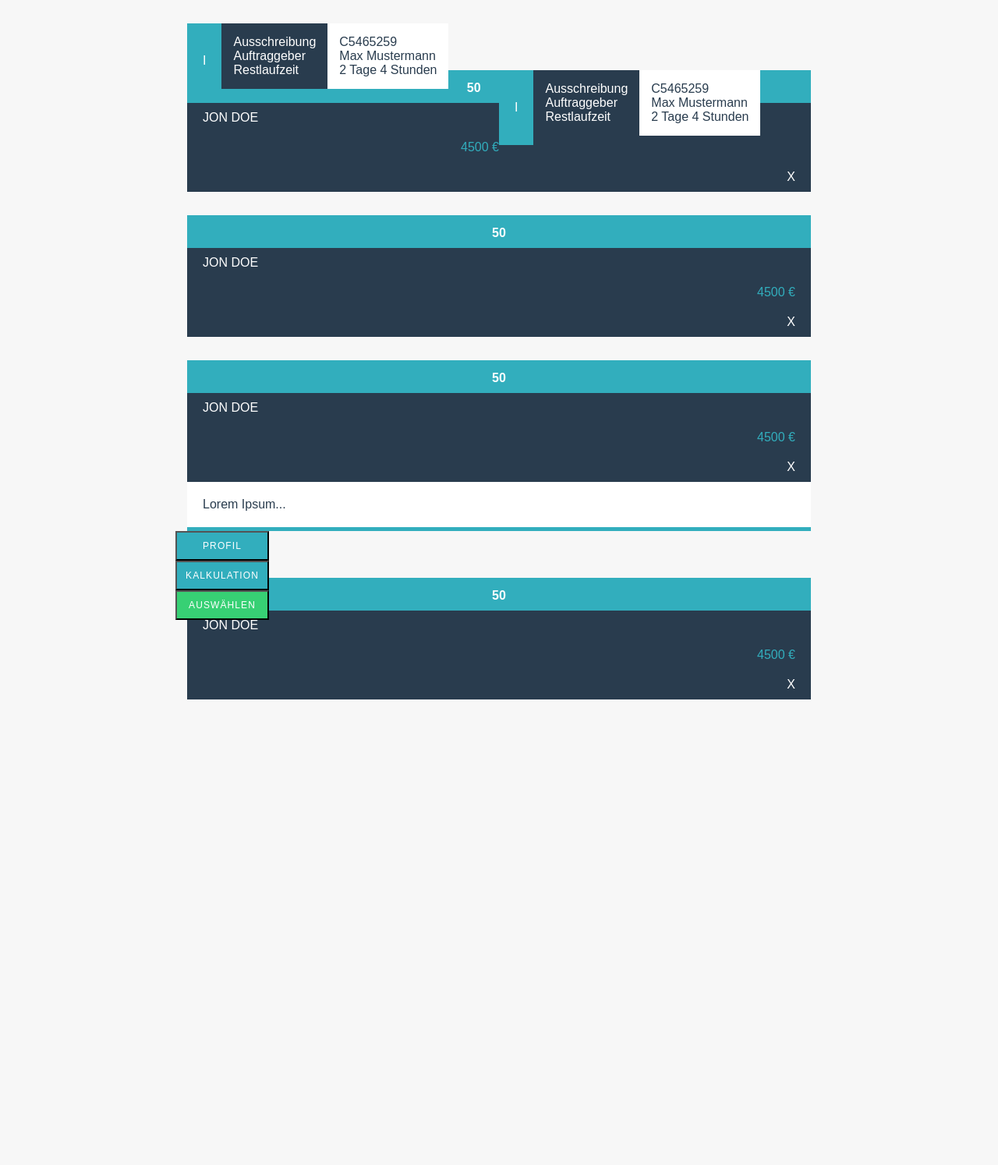
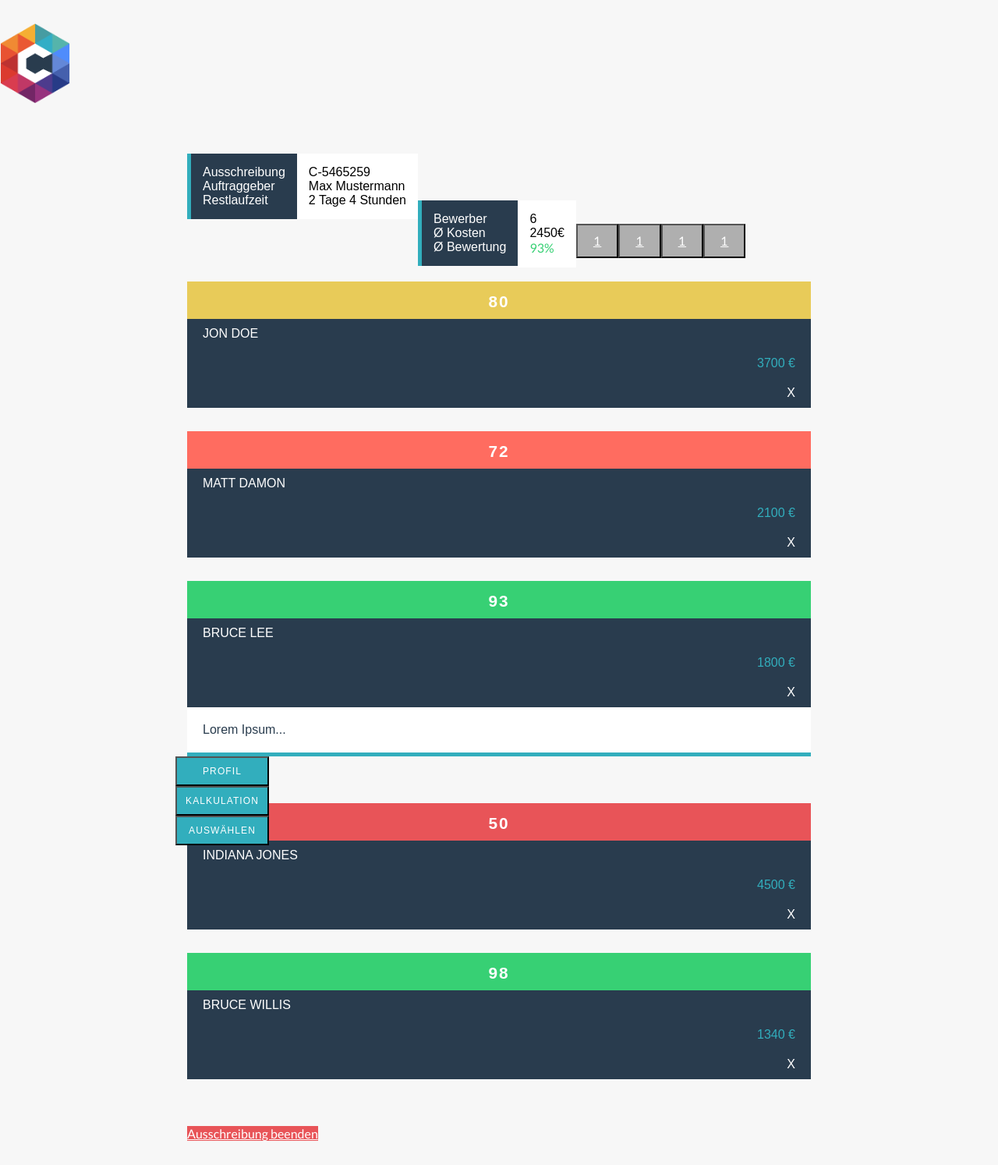
Before and after one commit to Joekant/calculi, a PHP site: page /compare.html in a window 1280 px wide. Shown: the whole page at 78% size. Before the commit the page ends 897 px from the top, so only its background shows below. Run offline with PHP 8.4, Linux system fonts and the light colour scheme; style sheets or scripts are compiled from the project's sources.

Commit message:
- added colors - worked on compare.html - reduzed/improved scss

```diff
--- a/html/compare.html
+++ b/html/compare.html
@@ -14,20 +14,20 @@
   </head>
   <body>
 
+<div class="text-center">
+      <img src="img/logo_symbol.png" width="90px" class="half-padding">
+    </div>
+
   <div class="container">
-
-
-     <div class="row">
    <div class="medium-6 columns info half-padding">
      <div class="box">
-           <div class="icon">I</div>
-           <div class="text">
+       <div class="text dark-bg">
           Ausschreibung<br />
           Auftraggeber<br />
           Restlaufzeit<br />
         </div>
         <div class="value">
-              C5465259<br />
+          C-5465259<br />
           Max Mustermann<br />
           2 Tage 4 Stunden<br />
         </div>
@@ -36,45 +36,46 @@
 
    <div class="medium-6 columns statistic half-padding">
      <div class="box">
-           <div class="icon">I</div>
-           <div class="text">
-              Ausschreibung<br />
-              Auftraggeber<br />
-              Restlaufzeit<br />
+       <div class="text dark-bg">
+          Bewerber<br />
+          Ø Kosten<br />
+          Ø Bewertung <br />
         </div>
         <div class="value">
-              C5465259<br />
-              Max Mustermann<br />
-              2 Tage 4 Stunden<br />
-            </div>
+          6<br />
+          2450€<br />
+          <span class="green-font">93%</span><br />
         </div>
      </div>
    </div>
 
+    <div class="sort padding-bottom">
+      <button class="sortbuttons"><a href="">1</a></button><button class="sortbuttons"><a href="">1</a></button><button class="sortbuttons"><a href="">1</a></button><button class="sortbuttons"><a href="">1</a></button>
+    </div>
 
-    <div class="item half-margin">
+    <div class="item dark-bg yellow-border half-margin">
      <div class="row">
-      <div class="medium-1 columns rating">50</div>
+      <div class="medium-1 columns rating yellow-bg">80</div>
       <div class="small-6 columns name">Jon Doe</div>
-      <div class="small-4 columns price">4500 €</div>
+      <div class="small-4 columns price">3700 €</div>
       <div class="small-1 columns marker">X</div>
      </div>
     </div>
 
-    <div class="item half-margin">
+    <div class="item dark-bg orange-border half-margin">
      <div class="row">
-      <div class="medium-1 columns rating">50</div>
-      <div class="small-6 columns name">Jon Doe</div>
-      <div class="small-4 columns price">4500 €</div>
+      <div class="medium-1 columns rating orange-bg">72</div>
+      <div class="small-6 columns name">Matt Damon</div>
+      <div class="small-4 columns price">2100 €</div>
       <div class="small-1 columns marker">X</div>
      </div>
     </div>
 
-    <div class="item half-margin">
+    <div class="item dark-bg green-border half-margin">
      <div class="row">
-      <div class="medium-1 columns rating">50</div>
-      <div class="small-6 columns name">Jon Doe</div>
-      <div class="small-4 columns price">4500 €</div>
+      <div class="medium-1 columns green-bg rating">93</div>
+      <div class="small-6 columns name">Bruce Lee</div>
+      <div class="small-4 columns price">1800 €</div>
       <div class="small-1 columns marker">X</div>
      </div>
       <div class="collapsed">
@@ -89,21 +90,30 @@
       </div>
     </div>
 
-
-
-    <div class="item half-margin">
+    <div class="item dark-bg red-border half-margin">
      <div class="row">
-      <div class="medium-1 columns rating">50</div>
-      <div class="small-6 columns name">Jon Doe</div>
+      <div class="medium-1 columns red-bg rating">50</div>
+      <div class="small-6 columns name">Indiana Jones</div>
       <div class="small-4 columns price">4500 €</div>
       <div class="small-1 columns marker">X</div>
      </div>
     </div>
 
-
+    <div class="item dark-bg green-border half-margin">
+     <div class="row">
+      <div class="medium-1 columns green-bg rating">98</div>
+      <div class="small-6 columns name">Bruce Willis</div>
+      <div class="small-4 columns price">1340 €</div>
+      <div class="small-1 columns marker">X</div>
+     </div>
     </div>
 
 
+      <div class="text-center half-padding">
+      <a href="" class="button red-bg">Ausschreibung beenden</a>
+      </div>
+
+    </div>
 
     <script src="js/vendor/jquery.js"></script>
     <script src="js/foundation.min.js"></script>
--- a/html/css/app.css
+++ b/html/css/app.css
@@ -13,27 +13,34 @@
 /* -----------------------------------------
    Shared Properties
 ----------------------------------------- */
+/* line 35, ../scss/app.scss */
 .end {
   clear: both; }
 
 /*Global Variables*/
+/* line 63, ../scss/app.scss */
 html, body {
   background-color: #f7f7f7; }
 
+/* line 68, ../scss/app.scss */
 ul li {
   list-style: none; }
 
+/* line 70, ../scss/app.scss */
 h1, h2, h3, h4, h5, h6, p, label, a, span {
   color: #272727;
   font-family: Lato;
   font-weight: 400; }
 
+/* line 76, ../scss/app.scss */
 p {
   text-align: justify; }
 
+/* line 80, ../scss/app.scss */
 a:hover {
   color: #32aebd; }
 
+/* line 84, ../scss/app.scss */
 button {
   background-color: #32aebd;
   color: white;
@@ -48,127 +55,207 @@ button {
 /* -----------------------------------------
    General Styles
 ----------------------------------------- */
+/* line 105, ../scss/app.scss */
 .orange-font {
   color: #ff6c60; }
 
+/* line 109, ../scss/app.scss */
+.green-font {
+  color: #37d074; }
+
+/* line 113, ../scss/app.scss */
+.dark-bg {
+  background-color: #293c4e;
+  color: white; }
+
+/* line 118, ../scss/app.scss */
+.green-bg {
+  background-color: #37d074;
+  color: white; }
+
+/* line 123, ../scss/app.scss */
+.red-bg {
+  background-color: #e85458;
+  color: white; }
+
+/* line 128, ../scss/app.scss */
+.orange-bg {
+  background-color: #ff6c60;
+  color: white; }
+
+/* line 133, ../scss/app.scss */
+.yellow-bg {
+  background-color: #e8cb59;
+  color: white; }
+
+/* line 138, ../scss/app.scss */
+.red-border {
+  border-top: 4px solid #e85458; }
+
+/* line 142, ../scss/app.scss */
+.green-border {
+  border-top: 4px solid #37d074; }
+
+/* line 146, ../scss/app.scss */
+.orange-border {
+  border-top: 4px solid #ff6c60; }
+
+/* line 150, ../scss/app.scss */
+.yellow-border {
+  border-top: 4px solid #e8cb59; }
+
+/* line 154, ../scss/app.scss */
 .primary-color-font {
   color: #32aebd; }
 
+/* line 158, ../scss/app.scss */
 .full-padding {
   padding-top: 60px;
   padding-bottom: 60px; }
 
+/* line 163, ../scss/app.scss */
 .half-padding {
   padding-top: 30px;
   padding-bottom: 30px; }
 
+/* line 168, ../scss/app.scss */
 .half-margin {
   margin-top: 30px;
   margin-bottom: 30px; }
 
+/* line 173, ../scss/app.scss */
 .margin-top {
   margin-top: 60px; }
 
+/* line 177, ../scss/app.scss */
 .padding-top {
   margin-top: 30px; }
 
+/* line 181, ../scss/app.scss */
 .padding-bottom {
   margin-bottom: 30px; }
 
+/* line 185, ../scss/app.scss */
 .secondary-bg {
   background-color: #293c4e; }
 
+/* line 189, ../scss/app.scss */
 header {
   background-color: white;
   min-height: 90px;
   padding-top: 15px;
   width: 100%; }
+  /* line 195, ../scss/app.scss */
   header img {
     width: 170px; }
+  /* line 199, ../scss/app.scss */
   header nav {
     padding-top: 20px;
     float: right; }
+    /* line 203, ../scss/app.scss */
     header nav a {
       color: #293c4e;
       font-size: 16px;
       font-weight: 400;
       margin-left: 50px;
       text-transform: uppercase; }
+    /* line 211, ../scss/app.scss */
     header nav #login {
       color: #ff6c60; }
 
+/* line 219, ../scss/app.scss */
 main {
   width: 100%; }
 
+/* line 223, ../scss/app.scss */
 footer {
   background-color: #293c4e;
   border-top: 5px solid #32aebd;
   color: #f7f7f7;
   text-align: center; }
+  /* line 229, ../scss/app.scss */
   footer img {
     width: 70px; }
+  /* line 234, ../scss/app.scss */
   footer #social {
     margin-top: 35px;
     text-transform: lowercase; }
+  /* line 240, ../scss/app.scss */
   footer #link {
     margin-top: 35px;
     text-transform: lowercase;
     padding-bottom: 20px; }
+  /* line 247, ../scss/app.scss */
   footer a {
     margin-left: 20px;
     color: #f7f7f7; }
+  /* line 252, ../scss/app.scss */
   footer span {
     color: #f7f7f7;
     padding-top: 20px; }
+  /* line 257, ../scss/app.scss */
   footer #copyright {
     font-size: 0.8em;
     margin-top: 15px;
     text-transform: lowercase; }
+  /* line 263, ../scss/app.scss */
   footer #testimonial {
     font-style: italic;
     padding-top: 20px; }
+    /* line 267, ../scss/app.scss */
     footer #testimonial img {
       float: left; }
+    /* line 271, ../scss/app.scss */
     footer #testimonial #author {
       color: #32aebd; }
 
 /* -----------------------------------------
    Frontpage Styles
 ----------------------------------------- */
+/* line 281, ../scss/app.scss */
 .main-slider {
   background-color: #293c4e;
   border-top: 5px solid #32aebd;
   border-bottom: 5px solid #32aebd;
   padding-top: 20px;
   padding-bottom: 20px; }
+  /* line 289, ../scss/app.scss */
   .main-slider h2 {
     color: #32aebd;
     padding-bottom: 20px;
     text-align: center;
     font-weight: 300; }
+  /* line 296, ../scss/app.scss */
   .main-slider p {
     color: #f7f7f7; }
+  /* line 301, ../scss/app.scss */
   .main-slider ul {
     padding-left: 20px;
     color: #32aebd; }
+    /* line 305, ../scss/app.scss */
     .main-slider ul li {
       list-style: disc; }
+      /* line 307, ../scss/app.scss */
       .main-slider ul li span {
         color: #f7f7f7; }
 
+/* line 315, ../scss/app.scss */
 #main-services h4 {
   color: #32aebd;
   font-weight: 500; }
 
+/* line 322, ../scss/app.scss */
 #main-user-number {
   border-top: 5px solid #32aebd;
   border-bottom: 5px solid #32aebd;
   padding-top: 13px;
   padding-bottom: 13px;
   text-align: center; }
+  /* line 329, ../scss/app.scss */
   #main-user-number h2 {
     color: white;
     line-height: 1; }
+  /* line 334, ../scss/app.scss */
   #main-user-number h5 {
     color: white;
     font-weight: 300;
@@ -177,28 +264,36 @@ footer {
 /* -----------------------------------------
    Login Styles
 ----------------------------------------- */
+/* line 345, ../scss/app.scss */
 #login {
   width: 300px; }
+  /* line 348, ../scss/app.scss */
   #login img {
     width: 120px; }
+  /* line 352, ../scss/app.scss */
   #login h1 {
     font-weight: 300;
     text-transform: uppercase;
     color: #565656; }
+  /* line 358, ../scss/app.scss */
   #login #loginbutton {
-    width: 100%;
     background-color: #32aebd;
     text-transform: uppercase; }
+  /* line 363, ../scss/app.scss */
   #login #loginlinks {
     text-transform: lowercase;
     font-size: 0.9em;
     padding-top: 10px; }
+    /* line 368, ../scss/app.scss */
     #login #loginlinks a {
       color: #565656; }
+    /* line 372, ../scss/app.scss */
     #login #loginlinks #helplink {
       float: left; }
+    /* line 376, ../scss/app.scss */
     #login #loginlinks #reglink {
       float: right; }
+  /* line 382, ../scss/app.scss */
   #login input[type=text],
   #login input[type=password] {
     padding: 10px;
@@ -209,6 +304,7 @@ footer {
     color: #565656;
     letter-spacing: 2px;
     text-transform: uppercase; }
+  /* line 395, ../scss/app.scss */
   #login input[type=text]:focus,
   #login input[type=password]:focus {
     color: #32aebd;
@@ -221,65 +317,78 @@ footer {
 /* -----------------------------------------
    Compare Styles
 ----------------------------------------- */
+/* line 411, ../scss/app.scss */
 .container {
   max-width: 800px;
   margin: 0px auto; }
 
+/* line 416, ../scss/app.scss */
 .box {
-  width: 400px; }
-  .box .icon,
+  font-weight: 300; }
+  /* line 418, ../scss/app.scss */
   .box .text,
   .box .value {
     float: left;
     padding: 15px; }
-  .box .icon {
-    color: white;
-    background-color: #32aebd;
-    padding: 39px 20px; }
+  /* line 424, ../scss/app.scss */
   .box .text {
-    color: white;
-    background-color: #293c4e; }
+    border-left: 5px solid #32aebd; }
+  /* line 428, ../scss/app.scss */
   .box .value {
-    background-color: white;
-    color: #293c4e; }
+    background-color: white; }
 
-.statistic {
-  float: right; }
+/* line 434, ../scss/app.scss */
+.sort {
+  margin-bottom: 30px; }
+  /* line 436, ../scss/app.scss */
+  .sort .sortbuttons {
+    background-color: #afafaf;
+    padding: 10px 20px; }
+    /* line 439, ../scss/app.scss */
+    .sort .sortbuttons a {
+      color: white; }
+  /* line 444, ../scss/app.scss */
+  .sort :hover {
+    background-color: #565656; }
 
-.item {
-  background-color: #293c4e;
-  border-top: 4px solid #32aebd;
-  color: white; }
+/* line 450, ../scss/app.scss */
 .item .rating,
 .item .name,
 .item .price,
 .item .marker {
   padding: 10px 20px; }
+/* line 457, ../scss/app.scss */
 .item .rating {
-    background-color: #32aebd;
   text-align: center;
-    font-weight: bold; }
+  font-weight: bold;
+  letter-spacing: 2px;
+  font-size: 1.3em; }
+/* line 464, ../scss/app.scss */
 .item .name {
-    text-transform: uppercase; }
+  text-transform: uppercase;
+  font-weight: 300; }
+/* line 469, ../scss/app.scss */
 .item .price {
   text-align: right;
   color: #32aebd; }
+/* line 474, ../scss/app.scss */
 .item .marker {
   text-align: right; }
 
+/* line 479, ../scss/app.scss */
 .collapsed {
   background-color: white;
   color: #293c4e;
   padding: 20px;
   margin-bottom: 60px;
   border-bottom: 5px solid #32aebd; }
+  /* line 486, ../scss/app.scss */
   .collapsed .buttons {
     position: absolute;
     padding-top: 25px;
     margin-left: -35px; }
+  /* line 492, ../scss/app.scss */
   .collapsed button {
     font-size: 12px;
     width: 120px;
     padding: 10px 10px; }
-  .collapsed .green {
-    background-color: #37d074; }
--- a/html/login.html
+++ b/html/login.html
@@ -20,7 +20,7 @@
     	<form class="loginform" action="">
     		<input type="text" placeholder="E-mail" />
     		<input type="password" placeholder="Passwort" />
-    		<input type="submit" class="button padding-top" id="loginbutton" value="Login">
+    		<input type="submit" class="button expand padding-top" id="loginbutton" value="Login">
     	</form>
     	<div id="loginlinks" >
     		<a href="" id="reglink">Registrieren</a>
--- a/html/scss/app.scss
+++ b/html/scss/app.scss
@@ -19,7 +19,10 @@ $topbar-color:#ffffff;
 $cyan:#32aebd;
 $orange:#ff6c60;
 $green:#37d074;
-$lightgrey:#565656;
+$red:#e85458;
+$yellow: #e8cb59;
+$darkgrey:#565656;
+$lightgrey:#afafaf;
 
 $p_color:#272727;
 $primary-color:#32aebd;
@@ -101,6 +104,51 @@ button {
 
 .orange-font {
 	color:$orange;
+}
+
+.green-font {
+	color:$green;
+}
+
+.dark-bg {
+	background-color: $secondary-color;
+	color: white;
+}
+
+.green-bg {
+	background-color: $green;
+	color: white;
+}
+
+.red-bg {
+	background-color: $red;
+	color: white;
+}
+
+.orange-bg {
+	background-color: $orange;
+	color: white;
+}
+
+.yellow-bg {
+	background-color: $yellow;
+	color: white;
+}
+
+.red-border {
+		border-top: 4px solid $red;
+}
+
+.green-border {
+	border-top: 4px solid $green;
+}
+
+.orange-border {
+	border-top: 4px solid $orange;
+}
+
+.yellow-border {
+	border-top: 4px solid $yellow;
 }
 
 .primary-color-font {
@@ -304,11 +352,10 @@ footer {
 	h1 {
 		font-weight: 300;
 		text-transform: uppercase;
-		color: $lightgrey;
+		color: $darkgrey;
 	}
 
 	#loginbutton {
-		width: 100%;
 		background-color: $primary-color;
 		text-transform: uppercase;
 	}
@@ -319,7 +366,7 @@ footer {
 		padding-top: 10px;
 
 		a {
-			color: $lightgrey;
+			color: $darkgrey;
 		}
 
 		#helplink {
@@ -337,9 +384,9 @@ footer {
 		padding: 10px;
 		border: none;
 		background-color: $bg-color;
-		border-bottom: 2px solid $lightgrey;
+		border-bottom: 2px solid $darkgrey;
 		box-shadow: none;
-		color: $lightgrey;
+		color: $darkgrey;
 		letter-spacing: 2px;
 		text-transform: uppercase;
 
@@ -367,42 +414,39 @@ footer {
 }
 
 .box {
-	width: 400px;
-
-	.icon,
+	font-weight: 300;
 	.text,
 	.value {
 		float: left;
 		padding: 15px;
 	}
 
-	.icon {
-		color: white;
-		background-color: $primary-color;
-		padding: 39px 20px
-	}
-
 	.text {
-		color: white;
-		background-color: $secondary-color;
+		border-left: 5px solid $primary-color;
 	}
 
 	.value {
 		background-color: white;
-		color: $secondary-color;
+
 	}
-
 }
 
-.statistic {
-	float:right;
+.sort {
+margin-bottom: 30px;
+	.sortbuttons {
+		background-color: $lightgrey;
+		padding: 10px 20px;
+			a {
+				color: white;
+			}
+		}
+
+		:hover {
+			background-color: $darkgrey;
+		}
 }
 
 .item {
-	background-color: $secondary-color;
-	border-top: 4px solid $primary-color;
-	color: white;
-
 	.rating,
 	.name,
 	.price,
@@ -411,13 +455,15 @@ footer {
 	}
 
 	.rating {
-		background-color: $primary-color;
 		text-align: center;
 		font-weight: bold;
+		letter-spacing: 2px;
+		font-size: 1.3em;
 	}
 
 	.name {
 		text-transform: uppercase;
+		font-weight: 300;
 	}
 
 	.price {
@@ -448,8 +494,4 @@ footer {
 		width: 120px;
 		padding: 10px 10px;
 	}
-
-	.green {
-		background-color: $green;
-	}
 }
```
Lines whose indentation alone changed are shown as unchanged.
